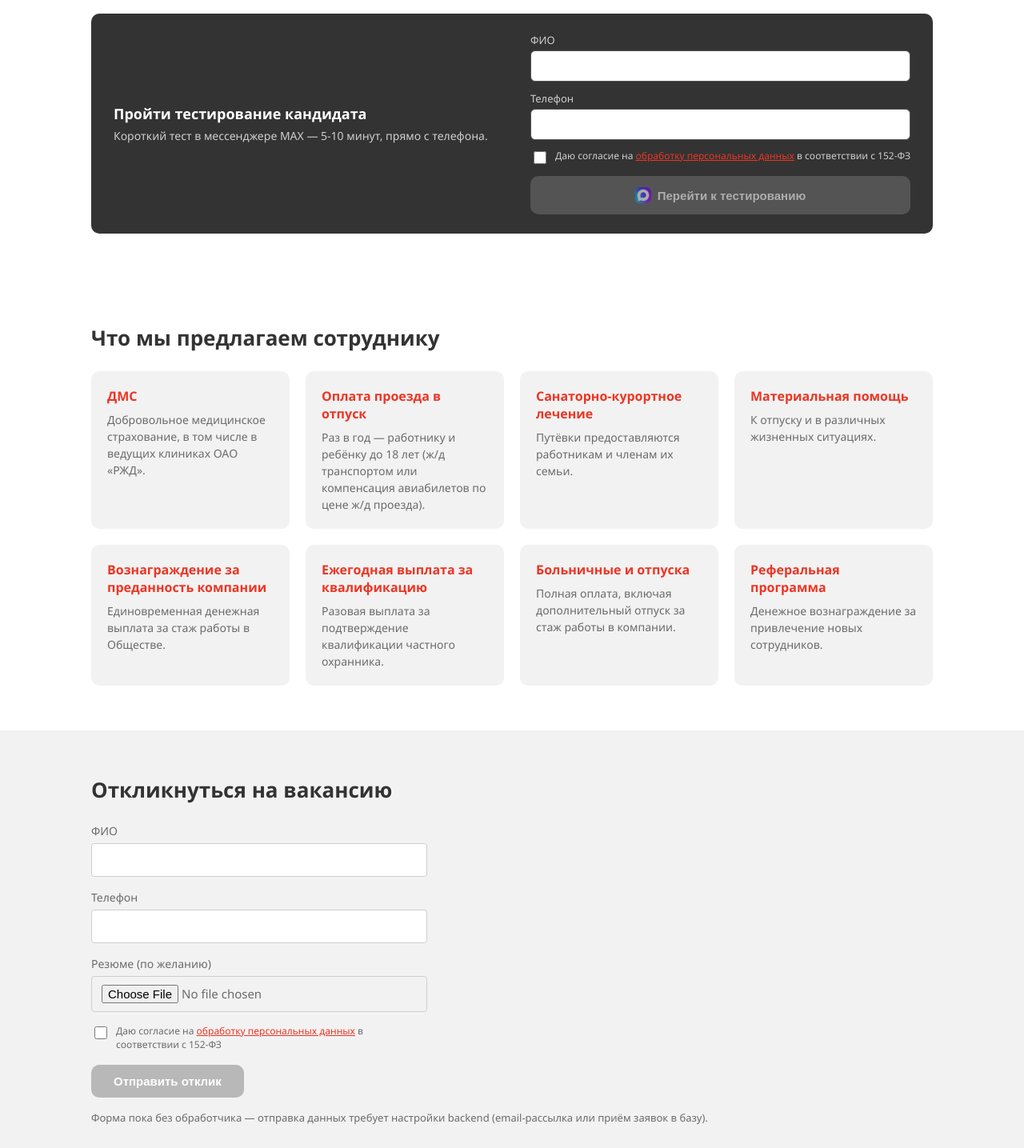
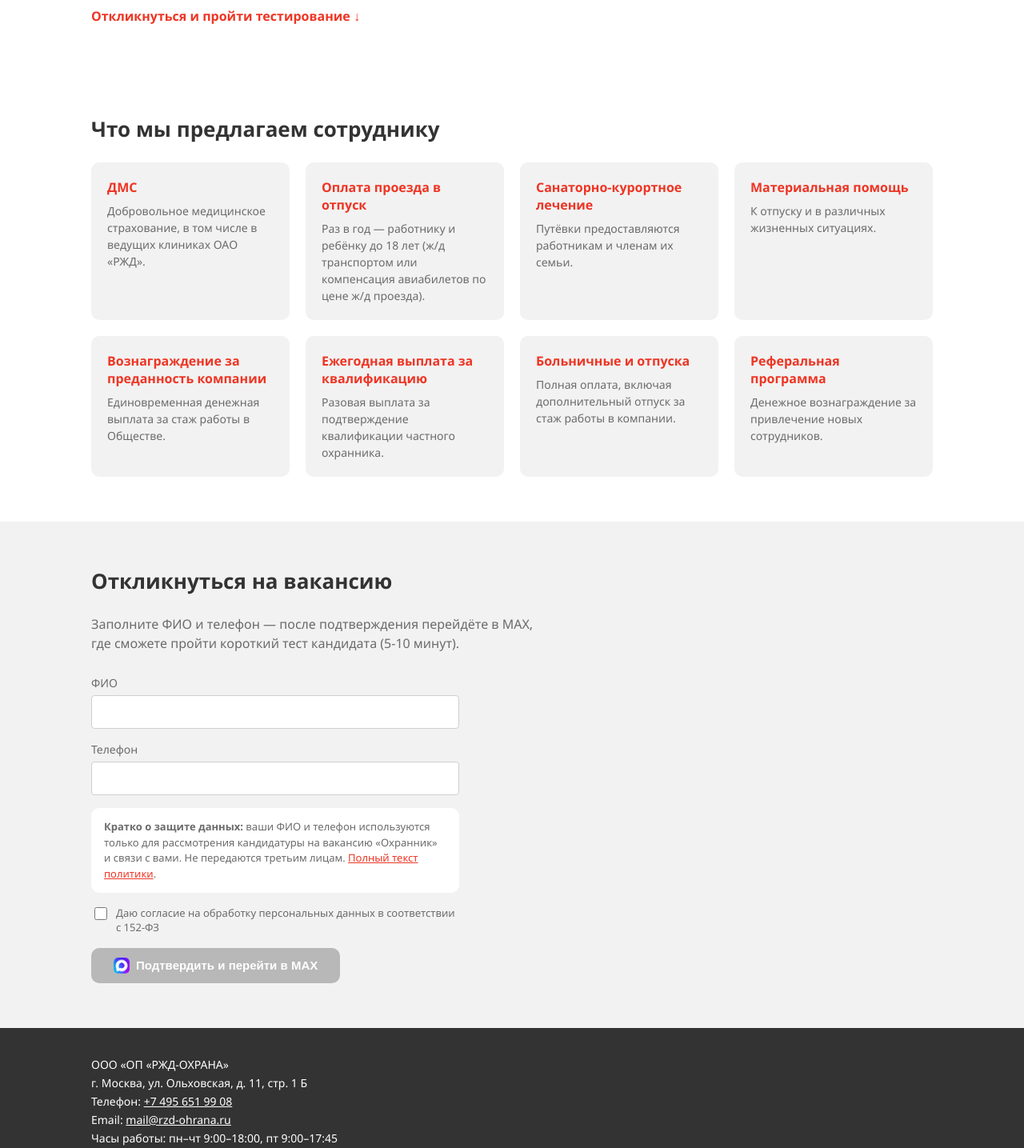
Before and after one commit to bav56172-svg/rzd-ohrana-podbor, a plain HTML site: page index.html in a window 1280 px wide. Shown: the part 960-2395 px from the top of the page at 80% size. Drawn offline with Linux system fonts and the light colour scheme.

Commit message:
[agent] refactor: объединил форму отклика и переход в MAX в одну форму (ФИО, телефон, краткая выжимка политики + ссылка на полный текст, согласие обязательно) — вместо двух отдельных блоков
Co-Authored-By: Claude Sonnet 5 <noreply@anthropic.com>

```diff
--- a/index.html
+++ b/index.html
@@ -84,37 +84,7 @@
         <img src="assets/vacancy-guard-portrait.jpg" alt="Охранник ООО «ОП «РЖД-ОХРАНА»" class="vacancy__photo">
       </div>
 
-      <div class="max-cta" id="max-cta">
-        <div class="max-cta__text">
-          <h3>Пройти тестирование кандидата</h3>
-          <p>Короткий тест в мессенджере MAX — 5-10 минут, прямо с телефона.</p>
-        </div>
-
-        <form class="max-cta__form" id="max-cta-form">
-          <label>
-            ФИО
-            <input type="text" name="max_name" id="max_name" required>
-          </label>
-          <label>
-            Телефон
-            <input type="tel" name="max_phone" id="max_phone" required>
-          </label>
-
-          <label class="consent">
-            <input type="checkbox" id="max_consent" required>
-            <span>
-              Даю согласие на
-              <a href="privacy-policy.html" target="_blank" rel="noopener">обработку персональных данных</a>
-              в соответствии с 152-ФЗ
-            </span>
-          </label>
-
-          <button type="button" id="max_go_btn" class="max-cta__button" disabled>
-            <img src="assets/max-icon.png" alt="" class="max-cta__button-icon">
-            Перейти к тестированию
-          </button>
-        </form>
-      </div>
+      <a href="#apply" class="vacancy__apply-link">Откликнуться и пройти тестирование ↓</a>
     </div>
   </section>
 
@@ -159,39 +129,44 @@
     </div>
   </section>
 
-  <!-- Форма отклика -->
+  <!-- Форма отклика + переход к тестированию -->
   <section id="apply" class="apply">
     <div class="container">
       <h2>Откликнуться на вакансию</h2>
-      <form class="apply__form" id="apply-form" action="#" method="post">
+      <p class="apply__lead">
+        Заполните ФИО и телефон — после подтверждения перейдёте в MAX,
+        где сможете пройти короткий тест кандидата (5-10 минут).
+      </p>
+
+      <form class="apply__form" id="apply-form">
         <label>
           ФИО
-          <input type="text" name="name" required>
+          <input type="text" name="name" id="apply_name" required>
         </label>
         <label>
           Телефон
-          <input type="tel" name="phone" required>
+          <input type="tel" name="phone" id="apply_phone" required>
         </label>
-        <label>
-          Резюме (по желанию)
-          <input type="file" name="resume">
-        </label>
+
+        <div class="apply__policy-brief">
+          <p>
+            <strong>Кратко о защите данных:</strong> ваши ФИО и телефон
+            используются только для рассмотрения кандидатуры на вакансию
+            «Охранник» и связи с вами. Не передаются третьим лицам.
+            <a href="privacy-policy.html" target="_blank" rel="noopener">Полный текст политики</a>.
+          </p>
+        </div>
 
         <label class="consent">
           <input type="checkbox" id="apply_consent" required>
-          <span>
-            Даю согласие на
-            <a href="privacy-policy.html" target="_blank" rel="noopener">обработку персональных данных</a>
-            в соответствии с 152-ФЗ
-          </span>
+          <span>Даю согласие на обработку персональных данных в соответствии с 152-ФЗ</span>
         </label>
 
-        <button type="submit" id="apply_submit_btn" disabled>Отправить отклик</button>
+        <button type="button" id="apply_submit_btn" class="apply__submit" disabled>
+          <img src="assets/max-icon.png" alt="" class="apply__submit-icon">
+          Подтвердить и перейти в MAX
+        </button>
       </form>
-      <p class="apply__note">
-        Форма пока без обработчика — отправка данных требует настройки
-        backend (email-рассылка или приём заявок в базу).
-      </p>
     </div>
   </section>
 
@@ -207,28 +182,32 @@
   </footer>
 
   <script>
-    // Кнопка "Перейти к тестированию" в MAX — неактивна без согласия на 152-ФЗ
-    var maxConsent = document.getElementById('max_consent');
-    var maxGoBtn = document.getElementById('max_go_btn');
-    var MAX_BOT_URL = 'https://max.ru/rzd_ohrana_test_bot';
+    // Единая форма отклика: кнопка "Подтвердить и перейти в MAX" неактивна,
+    // пока не отмечено согласие на обработку персональных данных (152-ФЗ).
+    var MAX_BOT_USERNAME = 'rzd_ohrana_test_bot'; // заменить, когда бот будет создан
 
-    if (maxConsent && maxGoBtn) {
-      maxConsent.addEventListener('change', function () {
-        maxGoBtn.disabled = !maxConsent.checked;
-      });
-      maxGoBtn.addEventListener('click', function () {
-        if (!maxConsent.checked) return;
-        window.open(MAX_BOT_URL, '_blank', 'noopener');
-      });
-    }
-
-    // Кнопка "Отправить отклик" — неактивна без согласия на 152-ФЗ
     var applyConsent = document.getElementById('apply_consent');
     var applySubmitBtn = document.getElementById('apply_submit_btn');
+    var applyName = document.getElementById('apply_name');
+    var applyPhone = document.getElementById('apply_phone');
 
     if (applyConsent && applySubmitBtn) {
       applyConsent.addEventListener('change', function () {
         applySubmitBtn.disabled = !applyConsent.checked;
+      });
+
+      applySubmitBtn.addEventListener('click', function () {
+        if (!applyConsent.checked || !applyName.value || !applyPhone.value) return;
+
+        // ФИО и телефон передаются в start-параметре ссылки на бота, чтобы
+        // бот мог поприветствовать кандидата по имени и не спрашивать номер
+        // повторно (если MAX-бот их не примет — просто спросит их сам).
+        var payload = encodeURIComponent(JSON.stringify({
+          name: applyName.value,
+          phone: applyPhone.value,
+        }));
+        var url = 'https://max.ru/' + MAX_BOT_USERNAME + '?start=' + payload;
+        window.open(url, '_blank', 'noopener');
       });
     }
   </script>
--- a/style.css
+++ b/style.css
@@ -224,63 +224,27 @@ body {
   }
 }
 
-/* Переход в MAX */
-.max-cta {
-  margin-top: 32px;
-  display: flex;
-  align-items: center;
-  justify-content: space-between;
-  gap: 24px;
-  flex-wrap: wrap;
-  background: var(--rzd-dark);
-  color: var(--rzd-white);
-  border-radius: var(--rzd-radius);
-  padding: 24px 28px;
+/* Переход к отклику из блока вакансии */
+.vacancy__apply-link {
+  display: inline-block;
+  margin-top: 24px;
+  color: var(--rzd-red);
+  font-weight: 600;
+  text-decoration: none;
 }
 
-.max-cta__text h3 {
-  margin: 0 0 6px;
-  font-size: 18px;
+.vacancy__apply-link:hover {
+  text-decoration: underline;
 }
 
-.max-cta__text p {
-  margin: 0;
-  font-size: 14px;
-  color: #cfcfcf;
-}
-
-.max-cta__form {
-  display: flex;
-  flex-direction: column;
-  gap: 12px;
-  min-width: 280px;
-}
-
-.max-cta__form label {
-  display: flex;
-  flex-direction: column;
-  gap: 4px;
-  font-size: 13px;
-  color: #cfcfcf;
-}
-
-.max-cta__form input[type="text"],
-.max-cta__form input[type="tel"] {
-  padding: 9px 12px;
-  border: 1px solid #555;
-  border-radius: 6px;
-  background: var(--rzd-white);
-  color: var(--rzd-dark);
-  font-size: 14px;
-  font-family: inherit;
-}
-
+/* Согласие на обработку персональных данных */
 .consent {
   flex-direction: row !important;
   align-items: flex-start;
   gap: 8px !important;
-  font-size: 12px !important;
+  font-size: 13px !important;
   line-height: 1.4;
+  color: var(--rzd-grey-dark) !important;
 }
 
 .consent input[type="checkbox"] {
@@ -292,52 +256,6 @@ body {
 
 .consent a {
   color: var(--rzd-red);
-}
-
-.apply__form .consent a {
-  color: var(--rzd-red);
-}
-
-.max-cta__button {
-  display: flex;
-  align-items: center;
-  justify-content: center;
-  gap: 8px;
-  flex-shrink: 0;
-  padding: 14px 28px;
-  background: var(--rzd-red);
-  color: var(--rzd-white);
-  border: none;
-  text-decoration: none;
-  border-radius: var(--rzd-radius);
-  font-weight: 600;
-  font-size: 15px;
-  white-space: nowrap;
-  cursor: pointer;
-}
-
-.max-cta__button-icon {
-  width: 20px;
-  height: 20px;
-  border-radius: 5px;
-}
-
-.max-cta__button:hover:not(:disabled) {
-  background: #b30c11;
-}
-
-.max-cta__button:disabled {
-  background: #6b6b6b;
-  cursor: not-allowed;
-  opacity: 0.6;
-}
-
-@media (max-width: 600px) {
-  .max-cta {
-    flex-direction: column;
-    align-items: stretch;
-    text-align: left;
-  }
 }
 
 /* Что мы предлагаем */
@@ -398,11 +316,48 @@ body {
   margin: 0 0 24px;
 }
 
+.apply__lead {
+  max-width: 560px;
+  color: var(--rzd-grey-dark);
+  line-height: 1.5;
+  margin: 0 0 28px;
+}
+
 .apply__form {
   display: flex;
   flex-direction: column;
   gap: 16px;
-  max-width: 420px;
+  max-width: 460px;
+}
+
+.apply__policy-brief {
+  padding: 14px 16px;
+  background: var(--rzd-white);
+  border-radius: var(--rzd-radius);
+  font-size: 13px;
+  color: var(--rzd-grey-dark);
+  line-height: 1.5;
+}
+
+.apply__policy-brief p {
+  margin: 0;
+}
+
+.apply__policy-brief a {
+  color: var(--rzd-red);
+}
+
+.apply__submit {
+  display: flex;
+  align-items: center;
+  justify-content: center;
+  gap: 8px;
+}
+
+.apply__submit-icon {
+  width: 20px;
+  height: 20px;
+  border-radius: 5px;
 }
 
 .apply__form label {
```
